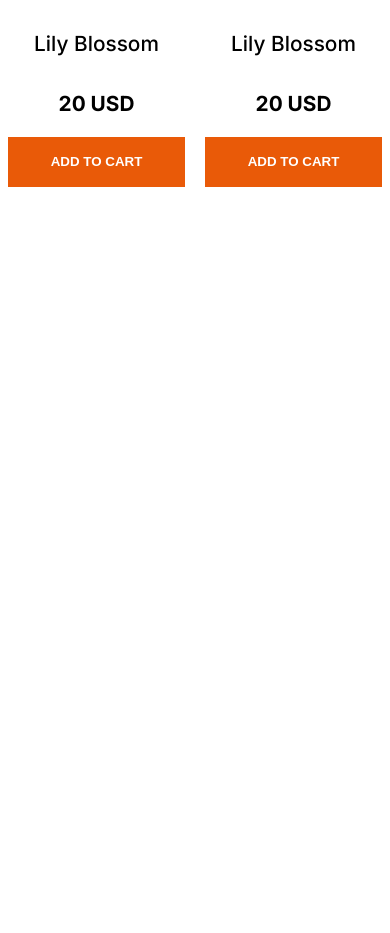
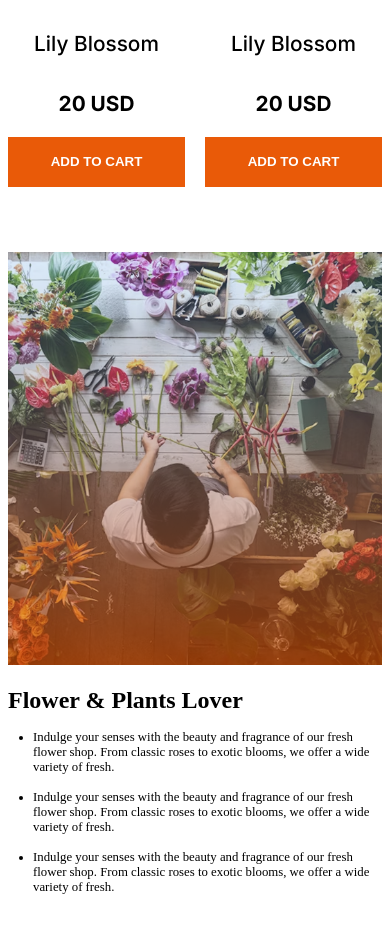
Before and after one commit to nafisfaiyaz-012/assignment-2, a plain HTML site: page index.html in a window 390 px wide. Shown: the part 2239-3172 px from the top of the page. Before the commit the page ends 2491 px from the top, so only its background shows below. Drawn offline with Linux system fonts and the light colour scheme.

Commit message:
plants lover section added with mobile responsiveness

```diff
--- a/index.html
+++ b/index.html
@@ -26,8 +26,7 @@
         <!-- This is banner section -->
         <section class="banner container">
             <div class="banner-details">
-                <h1 class="font-noto-serif title">ALWAYS <span
-                        class="title-inner-style">FRESH<br>FLOWERS</span></h1>
+                <h1 class="font-noto-serif title">ALWAYS <span class="title-inner-style">FRESH<br>FLOWERS</span></h1>
                 <p class="font-inter description">Indulge your senses with the beauty and fragrance of our fresh
                     flower shop. From classic roses to exotic blooms, we offer a wide variety of fresh flowers that are
                     perfect for any occasion. </p>
@@ -44,7 +43,8 @@
             <div class="our-plants">
                 <div class="plant-header">
                     <h3 class="title text-center"><span class="title-inner-style ">Our</span> Plants</h3>
-                    <p class="description text-center">Indulge your senses with the beauty and fragrance of our fresh flower
+                    <p class="description text-center">Indulge your senses with the beauty and fragrance of our fresh
+                        flower
                         shop.
                         From classic roses to exotic blooms, we offer a wide variety of fresh.</p>
                 </div>
@@ -101,6 +101,26 @@
                 </div>
             </div>
         </section>
+
+        <!-- This is plants lover section -->
+        <section class="container">
+            <div class="plants-lover">
+                <div class="loverboy">
+                    <img src="./assets/flower-store.png" alt="">
+                </div>
+                <div class="loverdesc">
+                    <h3 class="title">Flower & Plants Lover</h3>
+                    <ul>
+                        <li class="description">Indulge your senses with the beauty and fragrance of our fresh flower shop. From classic
+                            roses to exotic blooms, we offer a wide variety of fresh.</li>
+                        <li class="description">Indulge your senses with the beauty and fragrance of our fresh flower shop. From classic
+                            roses to exotic blooms, we offer a wide variety of fresh.</li>
+                        <li class="description">Indulge your senses with the beauty and fragrance of our fresh flower shop. From classic
+                            roses to exotic blooms, we offer a wide variety of fresh.</li>
+                    </ul>
+                </div>
+            </div>
+        </section>
     </main>
 
     <footer>
--- a/styles/flower.css
+++ b/styles/flower.css
@@ -143,6 +143,20 @@
     width: 100%;
 }
 
+/* plants lover section */
+.plants-lover{
+    display: flex;
+    gap: 60px;
+}
+.loverboy{
+    flex: 1;
+}
+.loverboy img{
+    width: 100%;
+}
+.loverdesc{
+    flex: 1;
+}
 
 @media screen and (max-width: 546px) {
     .container {
@@ -179,4 +193,13 @@
     .our-plants {
         margin-top: 0;
     }
+
+    .plants-lover{
+        flex-direction: column;
+        gap: 18px;
+    }
+    .plants-lover .loverdesc ul{
+        padding-left: 25px;
+        text-align: left;
+    }
 }
```
